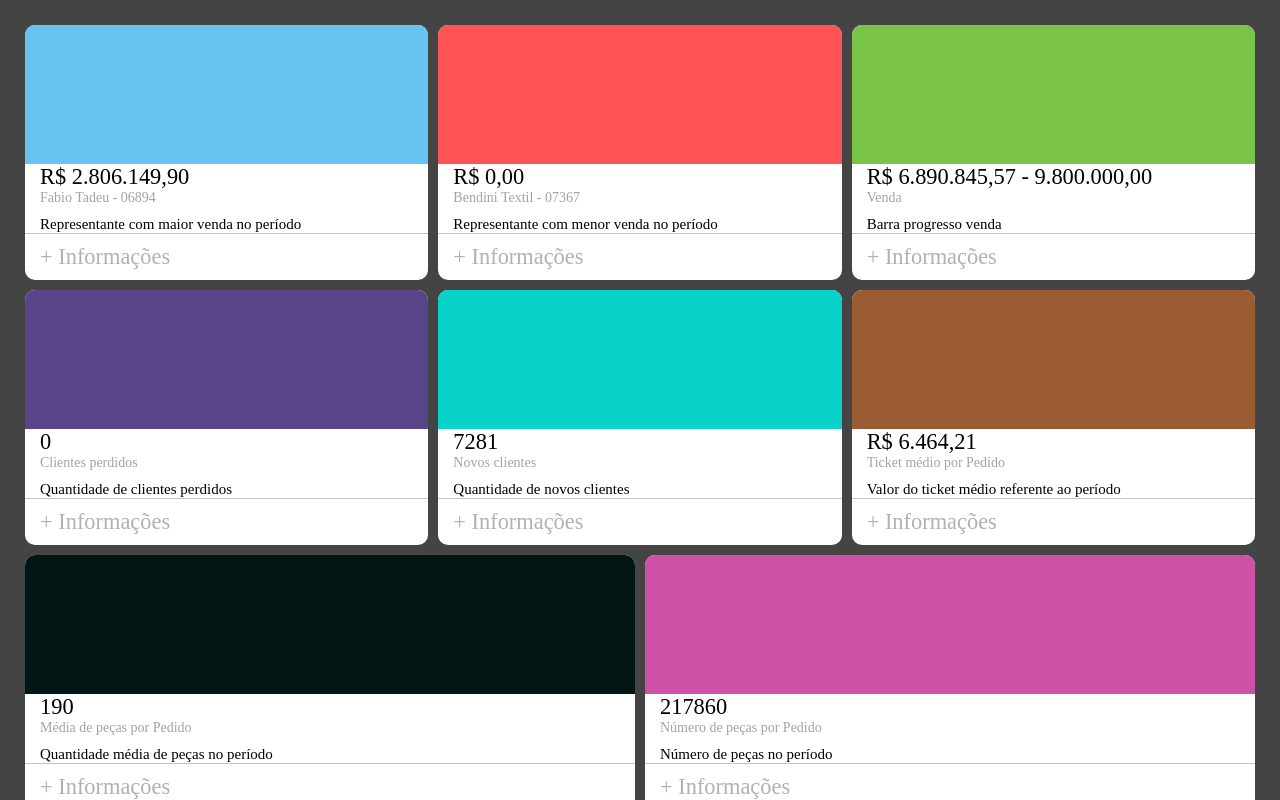
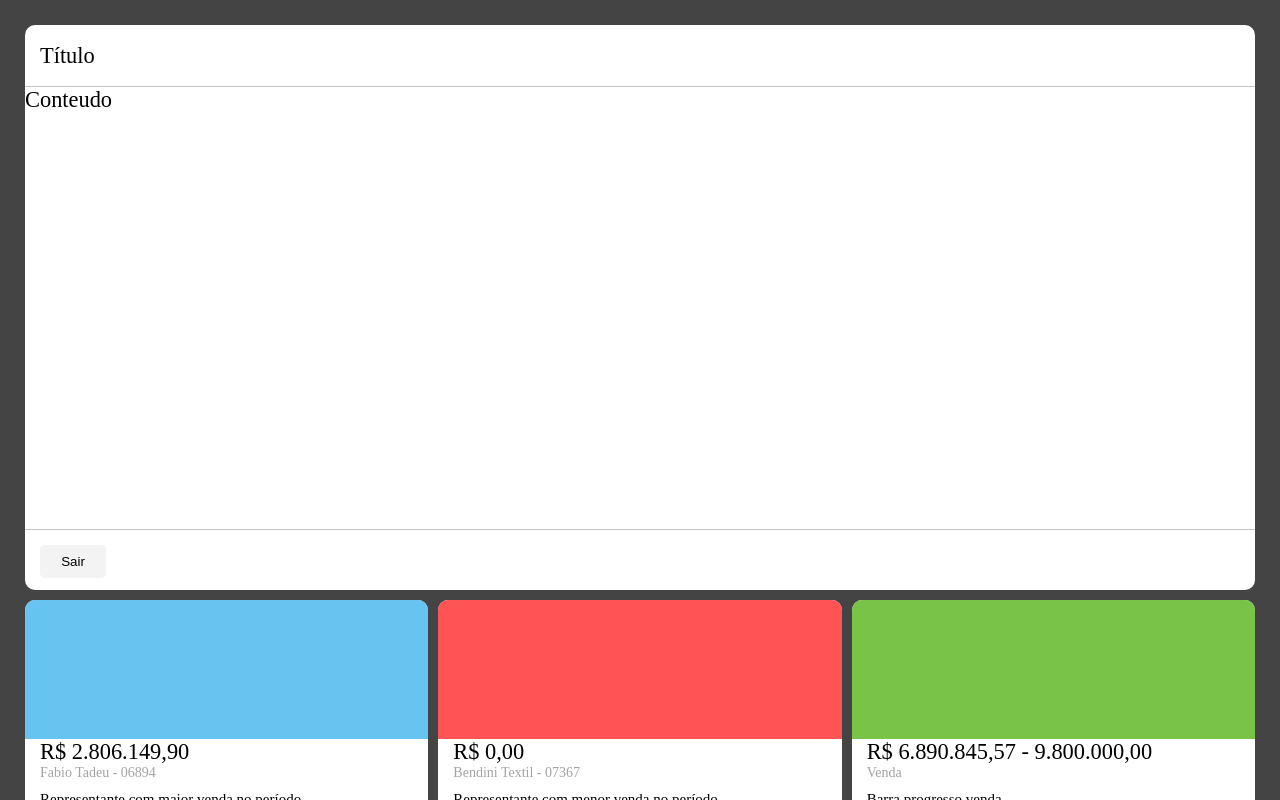
Before and after one commit to William-Koerich/react, a React (Create React App) app in the folder estudando-react/: page / in a window 1280 px wide. Both pictures are taken after a click on the link "R$ 2.806.149,90". Shown: the top 800 px of the page. Built offline with nearby package versions, Linux system fonts and the light colour scheme.

Commit message:
Created modal component.

```diff
--- a/estudando-react/src/App.jsx
+++ b/estudando-react/src/App.jsx
@@ -1,8 +1,11 @@
 import React from 'react'
 import Card from '../src/components/layout/Card'
+import Modal from '../src/components/modal/Modal'
 import './App.css'
 
-export default props => (
+export default props => {
+  console.log('Render App')
+  return (
     <div className="App">
       <Card
         titulo="R$ 2.806.149,90"
@@ -58,5 +61,8 @@ export default props => (
         descricao="Número de peças no período"
         cor="#cd52a7"
       />
+
+      <Modal titulo="Modal do card" conteudo="Oba" />
     </div>
   )
+}
--- /dev/null
+++ b/estudando-react/src/components/button/Button.css
@@ -0,0 +1,7 @@
+.button {
+  width: 66px;
+  height: 33px;
+  border: none;
+  overflow: hidden;
+  border-radius: 5px !important;
+}
--- /dev/null
+++ b/estudando-react/src/components/button/Button.jsx
@@ -0,0 +1,18 @@
+import React from 'react'
+import PropTypes from 'prop-types'
+import './Button.css'
+
+const Button = ({ children, cor, ...props }) => (
+  <button className="button" style={{ backgroundColor: cor }} {...props}>
+    {children}
+  </button>
+)
+
+Button.propTypes = {
+  cor: PropTypes.string
+}
+
+Button.defaultProps = {
+  cor: '#e0e1e2'
+}
+export default Button
--- a/estudando-react/src/components/layout/Card.css
+++ b/estudando-react/src/components/layout/Card.css
@@ -29,6 +29,7 @@
 .card .titulo > a {
   color: black;
   text-decoration: none;
+  cursor: pointer;
 }
 
 .card .subtitulo {
--- a/estudando-react/src/components/layout/Card.jsx
+++ b/estudando-react/src/components/layout/Card.jsx
@@ -1,15 +1,20 @@
-import React from 'react'
+import React, { useState } from 'react'
 import PropTypes from 'prop-types'
 import './Card.css'
+import Modal from '../modal/Modal'
 
-const Card = props => (
+const Card = props => {
+  const [Display, setDisplay] = useState('none')
+  return (
+    <>
+      <Modal display={Display} setdisplay={() => setDisplay('none')} />
       <div className="card">
         <div className="icone" style={{ backgroundColor: props.cor }}>
           {props.icon}
         </div>
 
         <div className="titulo">
-      <a href="#">{props.titulo || 'Título'}</a>
+          <a onClick={() => setDisplay('block')}>{props.titulo || 'Título'}</a>
         </div>
 
         <div className="subtitulo">{props.subtitulo || 'Subtitulo'}</div>
@@ -20,7 +25,9 @@ const Card = props => (
 
         <div className="mais-informacoes">+ Informações</div>
       </div>
+    </>
   )
+}
 export default Card
 
 Card.propTypes = {
--- /dev/null
+++ b/estudando-react/src/components/modal/Modal.css
@@ -0,0 +1,31 @@
+.modal {
+  color: #000;
+  height: 565px;
+  width: 1293px;
+  margin: 5px 5px;
+  overflow: hidden;
+  border-radius: 10px;
+  flex-direction: column;
+  background-color: #fff;
+}
+
+.modal .header {
+  height: 61px;
+  display: flex;
+  justify-content: horizontal;
+  align-items: center;
+  margin-left: 15px;
+}
+
+.modal .content {
+  height: 442px;
+  border-top: #c3c3c3 1px solid;
+  border-bottom: #c3c3c3 1px solid;
+}
+
+.modal .footer {
+  display: flex;
+  justify-content: horizontal;
+  align-items: center;
+  margin: 15px 15px;
+}
--- /dev/null
+++ b/estudando-react/src/components/modal/Modal.jsx
@@ -0,0 +1,30 @@
+import { React } from 'react'
+import PropTypes from 'prop-types'
+import Button from '../button/Button'
+import './Modal.css'
+
+const Modal = props => {
+  return (
+    <div className="modal" style={{ display: props.display }}>
+      <div className="header">{props.titulo}</div>
+      <div className="content">{props.conteudo}</div>
+      <div className="footer">
+        <Button cor="#f3f3f3" onClick={props.setdisplay}>
+          Sair
+        </Button>
+      </div>
+    </div>
+  )
+}
+export default Modal
+
+Modal.defaultProps = {
+  titulo: 'Título',
+  conteudo: 'Conteudo',
+  display: 'none'
+}
+
+Modal.propTypes = {
+  titulo: PropTypes.string,
+  conteudo: PropTypes.string
+}
```
Also changed, not shown: 1 other file (tests, documents, lock files or other folders). Lines whose indentation alone changed are shown as unchanged.
